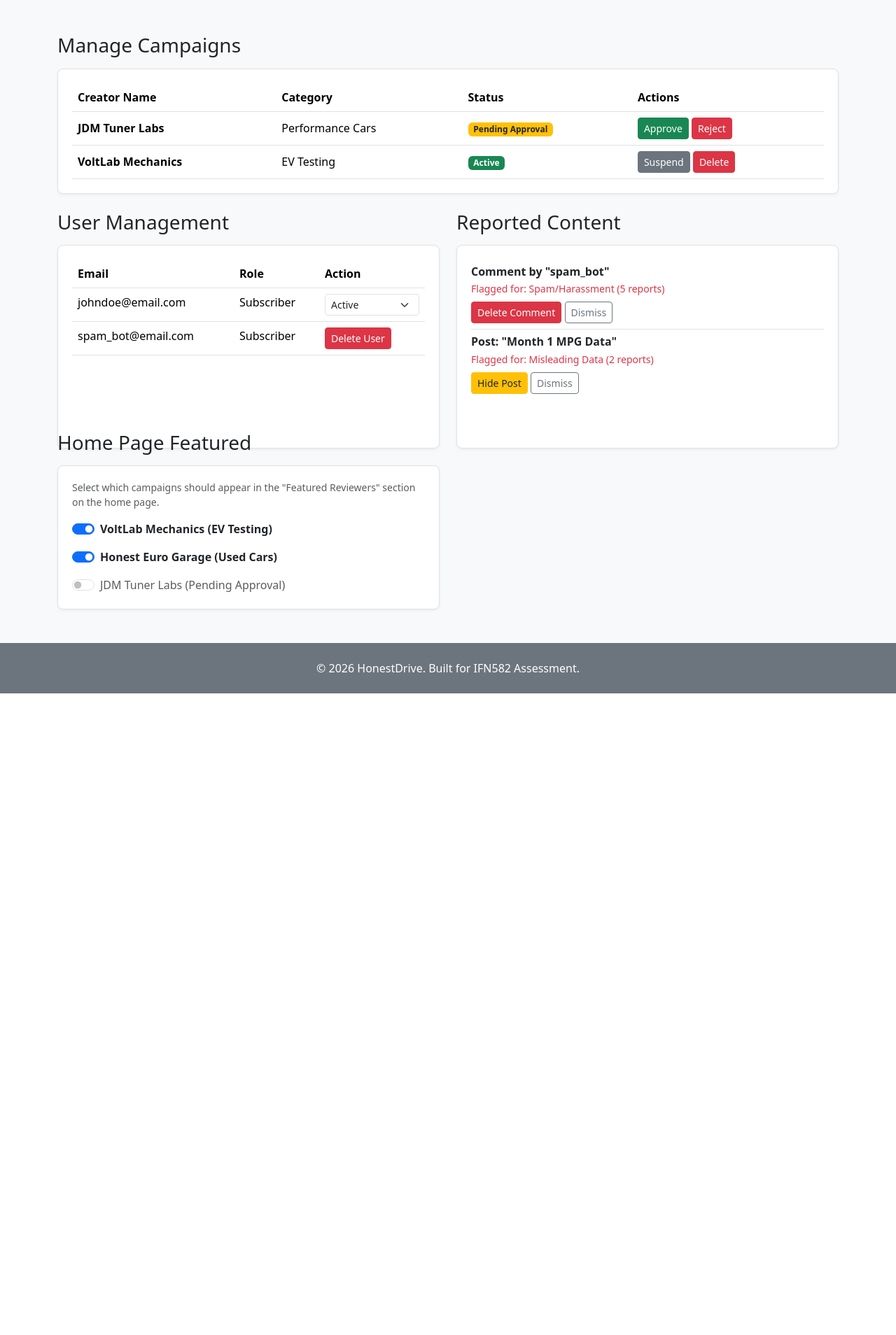
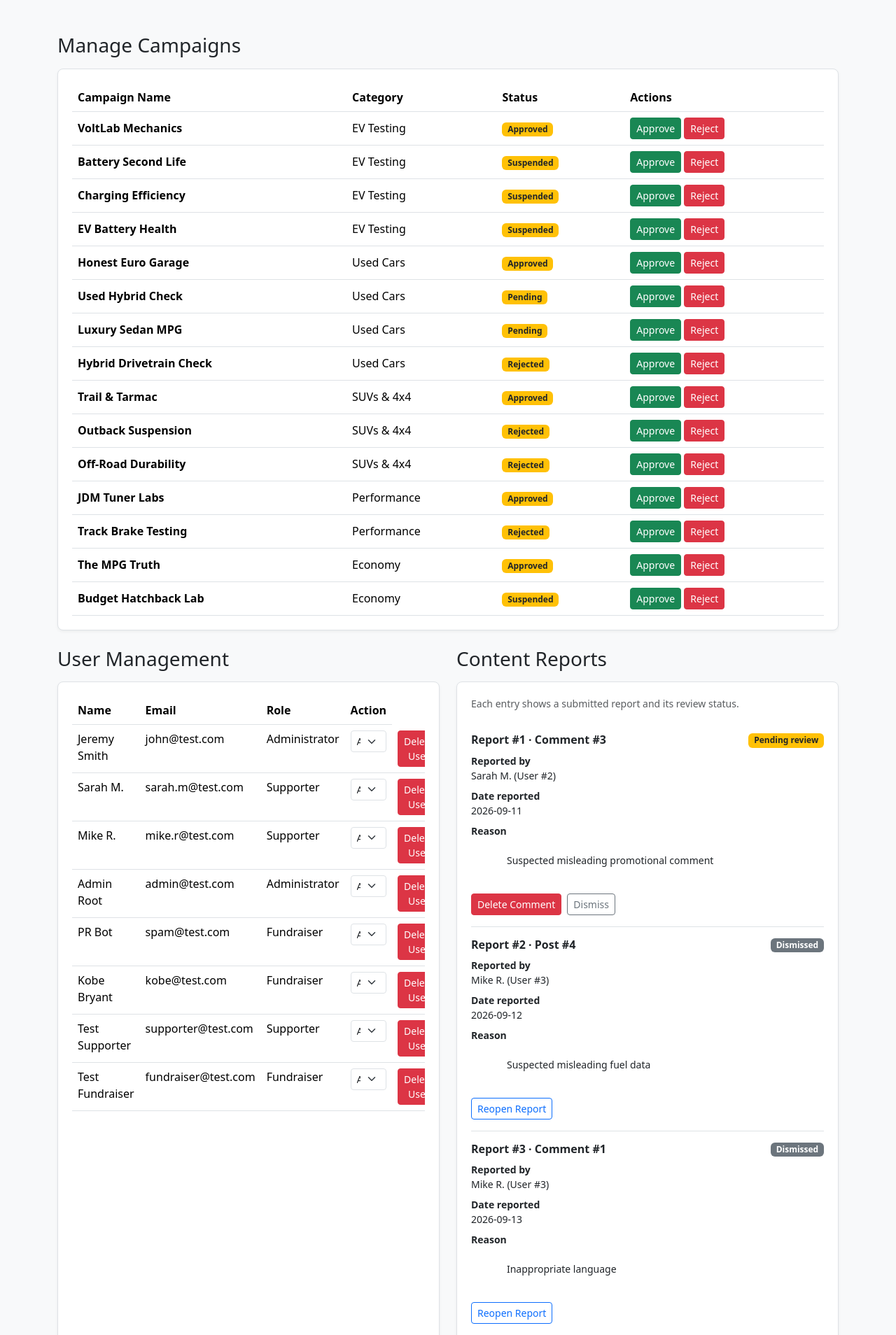
Before and after one commit to ray10506/582_final_assessment, a Flask app: page /admin_dashboard/ in a window 1280 px wide. Shown: the part 176-2084 px from the top of the page at 70% size. Before the commit the page ends 1167 px from the top, so only its background shows below. Run offline with Flask 3, Linux system fonts and the light colour scheme; a user stored in the database is signed in; data comes from the database, SQL or seed files in the repository; both versions use the stored data as it was after the commit; some libraries are stand-ins or nearby versions.

Commit message:
fix admin_dashboard connect with db

```diff
--- a/project/templates/admin_dashboard.html
+++ b/project/templates/admin_dashboard.html
@@ -1,19 +1,12 @@
-{% extends "base.html" %}
-
-{% block title %}Admin Dashboard{% endblock %}
-
-{% block header %}
+{% extends "base.html" %} {% block title %}Admin Dashboard{% endblock %} {%
+block header %}
 <header class="text-bg-dark p-4">
   <div class="container">
     <h1 class="display-6 fw-bold mb-0">Platform Administration</h1>
-    <p class="mb-0">
-      Manage campaigns, users, and moderate reported content.
-    </p>
+    <p class="mb-0">Manage campaigns, users, and moderate reported content.</p>
   </div>
 </header>
-{% endblock %}
-
-{% block content %}
+{% endblock %} {% block content %}
 <div class="row mb-4">
   <div class="col-12">
     <h3 class="mb-3">Manage Campaigns</h3>
@@ -22,19 +15,22 @@
         <table class="table table-hover table-custom mb-0">
           <thead>
             <tr>
-              <th>Creator Name</th>
+              <th>Campaign Name</th>
               <th>Category</th>
               <th>Status</th>
               <th>Actions</th>
             </tr>
           </thead>
+          <!-- TODO: ADD SHOW MORE BUTTON -->
           <tbody>
+            {% for campaign in campaigns %}
             <tr>
-              <td><strong>JDM Tuner Labs</strong></td>
-              <td>Performance Cars</td>
+              <td><strong>{{ campaign.title }}</strong></td>
+              <td>{{ campaign.categoryName }}</td>
               <td>
+                <!-- TODO: fix different status with different color -->
                 <span class="badge bg-warning text-dark"
-                  >Pending Approval</span
+                  >{{ campaign.approval_status }}</span
                 >
               </td>
               <td>
@@ -42,15 +38,7 @@
                 <button class="btn btn-danger btn-sm">Reject</button>
               </td>
             </tr>
-            <tr>
-              <td><strong>VoltLab Mechanics</strong></td>
-              <td>EV Testing</td>
-              <td><span class="badge bg-success">Active</span></td>
-              <td>
-                <button class="btn btn-secondary btn-sm">Suspend</button>
-                <button class="btn btn-danger btn-sm">Delete</button>
-              </td>
-            </tr>
+            {% endfor %}
           </tbody>
         </table>
       </div>
@@ -60,35 +48,37 @@
 
 <div class="row g-4 mb-4">
   <div class="col-12 col-lg-6">
+    <!-- TODO: ADD SHOW MORE BUTTON -->
     <h3 class="mb-3">User Management</h3>
     <div class="admin-card h-100">
       <div class="table-responsive">
         <table class="table mb-0">
           <thead>
             <tr>
+              <th>Name</th>
               <th>Email</th>
               <th>Role</th>
               <th>Action</th>
             </tr>
           </thead>
+          <!-- TODO: FIX layout-->
           <tbody>
+            {% for u in users %}
             <tr>
-              <td>johndoe@email.com</td>
-              <td>Subscriber</td>
+              <td>{{ u.name }}</td>
+              <td>{{ u.email }}</td>
+              <td>{{ u.role }}</td>
               <td>
                 <select class="form-select form-select-sm">
                   <option>Active</option>
                   <option>Suspend</option>
                 </select>
               </td>
-            </tr>
-            <tr>
-              <td>spam_bot@email.com</td>
-              <td>Subscriber</td>
               <td>
                 <button class="btn btn-danger btn-sm">Delete User</button>
               </td>
             </tr>
+            {% endfor %}
           </tbody>
         </table>
       </div>
@@ -96,31 +86,86 @@
   </div>
 
   <div class="col-12 col-lg-6">
-    <h3 class="mb-3">Reported Content</h3>
+    <!-- TODO: ADD SHOW MORE BUTTON -->
+    <h3 class="mb-3">Content Reports</h3>
     <div class="admin-card h-100">
+      <p class="text-muted small mb-3">
+        Each entry shows a submitted report and its review status.
+      </p>
       <ul class="list-group list-group-flush">
-        <li class="list-group-item px-0">
-          <h6 class="fw-bold mb-1">Comment by "spam_bot"</h6>
-          <p class="text-danger small mb-2">
-            Flagged for: Spam/Harassment (5 reports)
-          </p>
-          <button class="btn btn-danger btn-sm">Delete Comment</button>
-          <button class="btn btn-outline-secondary btn-sm">
-            Dismiss
-          </button>
+        {% for r in reports %}
+        <li class="list-group-item px-0 py-3">
+          <div
+            class="d-flex flex-wrap justify-content-between align-items-start gap-2 mb-2"
+          >
+            <h4 class="h6 fw-bold mb-0">
+              Report #{{ r.id }} &middot; {{ r.contentType }} #{{ r.contentID }}
+            </h4>
+            {% if r.status == 'Pending' %}
+            <span class="badge bg-warning text-dark">Pending review</span>
+            {% elif r.status == 'Actioned' %}
+            <span class="badge bg-success">Action taken</span>
+            {% elif r.status == 'Dismissed' %}
+            <span class="badge bg-secondary">Dismissed</span>
+            {% else %}
+            <span class="badge bg-secondary"
+              >{{ r.status or 'Unknown status' }}</span
+            >
+            {% endif %}
+          </div>
+          <dl class="small mb-0">
+            <dt>Reported by</dt>
+            <dd class="text-break">
+              {{ r.reporterName or 'Unknown user' }} (User #{{ r.reporterID }})
+            </dd>
+            <dt>Date reported</dt>
+            <dd>
+              {% if r.dateReported %}
+              <time datetime="{{ r.dateReported }}">{{ r.dateReported }}</time>
+              {% else %} Not recorded {% endif %}
+            </dd>
+            <dt>Reason</dt>
+            <dd class="text-break mb-0" style="white-space: pre-wrap">
+              {{ r.reason or 'No reason provided.' }}
+            </dd>
+          </dl>
+          {% set target = report_targets.get((r.contentType, r.contentID)) %}
+          <form method="POST" action="{{ url_for('main.admin') }}" class="d-flex flex-wrap gap-2 mt-3">
+            {{ report_form.hidden_tag() }}
+            <input type="hidden" name="report_id" value="{{ r.id }}" />
+            {% if target %}
+              {% if r.contentType == 'Post' and target.isHidden %}
+              <button type="submit" class="btn btn-outline-primary btn-sm" name="action" value="unhide">Unhide Post</button>
+              {% elif r.contentType == 'Campaign' and target.approval_status == 'Suspended' %}
+              <button type="submit" class="btn btn-outline-primary btn-sm" name="action" value="unsuspend-campaign">Unsuspend Campaign</button>
+              {% elif r.contentType == 'User' and target.accountStatus == 'Suspended' and target.id != current_user.id %}
+              <button type="submit" class="btn btn-outline-primary btn-sm" name="action" value="unsuspend-user">Unsuspend User</button>
+              {% elif r.status == 'Pending' %}
+                {% if r.contentType == 'Comment' %}
+                <button type="submit" class="btn btn-danger btn-sm" name="action" value="delete">Delete Comment</button>
+                {% elif r.contentType == 'Post' %}
+                <button type="submit" class="btn btn-warning btn-sm" name="action" value="hide">Hide Post</button>
+                {% elif r.contentType == 'Campaign' and target.approval_status == 'Approved' %}
+                <button type="submit" class="btn btn-warning btn-sm" name="action" value="suspend-campaign">Suspend Campaign</button>
+                {% elif r.contentType == 'User' and target.accountStatus == 'Active' and target.id != current_user.id %}
+                <button type="submit" class="btn btn-warning btn-sm" name="action" value="suspend-user">Suspend User</button>
+                {% endif %}
+              {% endif %}
+            {% else %}
+            <span class="text-muted small">Reported content is no longer available.</span>
+            {% endif %}
+            {% if r.status == 'Pending' %}
+            <button type="submit" class="btn btn-outline-secondary btn-sm" name="action" value="dismiss">Dismiss</button>
+            {% elif r.status == 'Dismissed' %}
+            <button type="submit" class="btn btn-outline-primary btn-sm" name="action" value="reopen">Reopen Report</button>
+            {% endif %}
+          </form>
         </li>
-        <li class="list-group-item px-0">
-          <h6 class="fw-bold mb-1">Post: "Month 1 MPG Data"</h6>
-          <p class="text-danger small mb-2">
-            Flagged for: Misleading Data (2 reports)
-          </p>
-          <button class="btn btn-warning btn-sm text-dark">
-            Hide Post
-          </button>
-          <button class="btn btn-outline-secondary btn-sm">
-            Dismiss
-          </button>
+        {% else %}
+        <li class="list-group-item px-0 py-3 text-muted">
+          No reports have been submitted.
         </li>
+        {% endfor %}
       </ul>
     </div>
   </div>
@@ -128,11 +173,12 @@
 
 <div class="row">
   <div class="col-12 col-md-6">
+    <!-- TODO: FIX layout -->
     <h3 class="mb-3">Home Page Featured</h3>
     <div class="admin-card">
       <p class="text-muted small">
-        Select which campaigns should appear in the "Featured Reviewers"
-        section on the home page.
+        Select which campaigns should appear in the "Featured Reviewers" section
+        on the home page.
       </p>
 
       <div class="form-check form-switch mb-3">
--- a/project/templates/donation.html
+++ b/project/templates/donation.html
@@ -23,7 +23,7 @@ header %}
     <h3 class="mb-3">Latest Test Logs</h3>
     <!-- 基本卡片設計 -->
     {% for p in post %} {% if not (p.visibility == 'Subscribers' and not
-    current_user.is_authenticated) %}
+    current_user.is_authenticated and p.isHidden == false) %}
     <div class="card mb-4">
       <div class="card-body">
         <h5 class="card-title">{{ p.title }}</h5>
--- a/project/views.py
+++ b/project/views.py
@@ -1,9 +1,10 @@
 from MySQLdb import Error as DatabaseError
 from flask import Blueprint, render_template, request, flash, redirect, url_for, abort, current_app
-from project.models import campaigns, users, campaign_subscriptions, posts, tiers_with_perks, subscriptions, tiers
 from werkzeug.security import check_password_hash
-from flask_login import login_user,logout_user, login_required, current_user
+from flask_login import login_user, logout_user, login_required, current_user
 from project.forms import LoginForm, RegisterForm, SubscriptionForm
+from project.models import campaigns, users, campaign_with_subscriptions, posts, tiers_with_perks, subscriptions, campaigns_with_category, reports_with_user, reports, comments
+from flask_wtf import FlaskForm
 
 bp = Blueprint('main', __name__)
 
@@ -97,14 +98,51 @@ def donation(campaign_id: int):
     return render_template('donation.html',
                            form=form,
                            campaign=campaign,
-                           subscriptions=campaign_subscriptions.list(filters=filters | {'status': 'Active'}),
-                           post=sorted(posts.list(filters=filters), key=lambda p: p.datePosted, reverse=True),
-                           tier=tier)
+                           subscriptions=campaign_with_subscriptions.list(filters=filters | {'status': 'Active'}),
+                           post=sorted(posts.list(filters=filters | {'isHidden': False}), key=lambda p: p.datePosted, reverse=True),
+                           tier=tier
+                        )
 
 
-@bp.route('/admin_dashboard/')
+@bp.route('/admin_dashboard/', methods=['GET', 'POST'])
+@login_required
 def admin():
-    return render_template('admin_dashboard.html')
+    if current_user.role != 'Administrator' or not current_user.is_active:
+        abort(403)
+
+    form = FlaskForm()
+    if request.method == 'POST':
+        if not form.validate_on_submit():
+            abort(400)
+        report_id = request.form.get('report_id', type=int)
+        if report_id is None or report_id <= 0:
+            abort(400)
+        try:
+            reports.moderate(report_id, request.form.get('action'), current_user.id)
+            flash('Report action completed.', 'success')
+        except ValueError as error:
+            flash(str(error), 'warning')
+        except DatabaseError:
+            current_app.logger.exception('Report action could not be saved')
+            flash('Unable to save this action. Please try again.', 'danger')
+        return redirect(url_for('main.admin'))
+
+    report_list = reports_with_user.list()
+    target_models = {'Post': posts, 'Campaign': campaigns, 'User': users, 'Comment': comments}
+    report_targets = {}
+    for report in report_list:
+        key = (report.contentType, report.contentID)
+        if key not in report_targets:
+            target_model = target_models.get(report.contentType)
+            report_targets[key] = target_model.get(report.contentID) if target_model else None
+
+    return render_template('admin_dashboard.html',
+                           campaigns=campaigns_with_category.list(),
+                           users=users.list(),
+                           reports=report_list,
+                           report_targets=report_targets,
+                           report_form=form)
+
 
 @bp.route('/campaign/')
 def campaign():
```
Also changed, not shown: project/database.sql (+28 -9 lines), project/models.py (+69 -4 lines), project/static/css/styles.css (+11 -8 lines).
